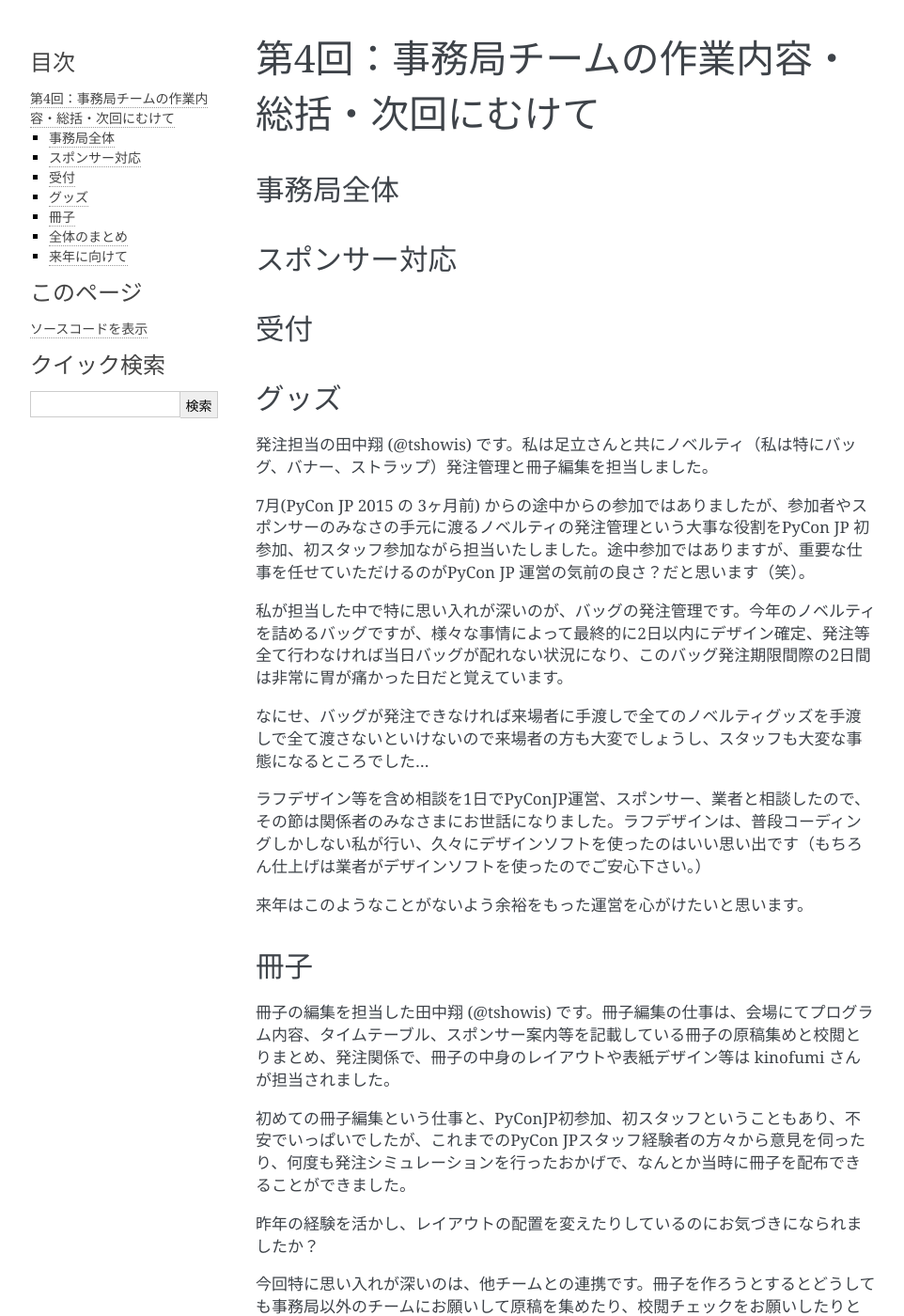
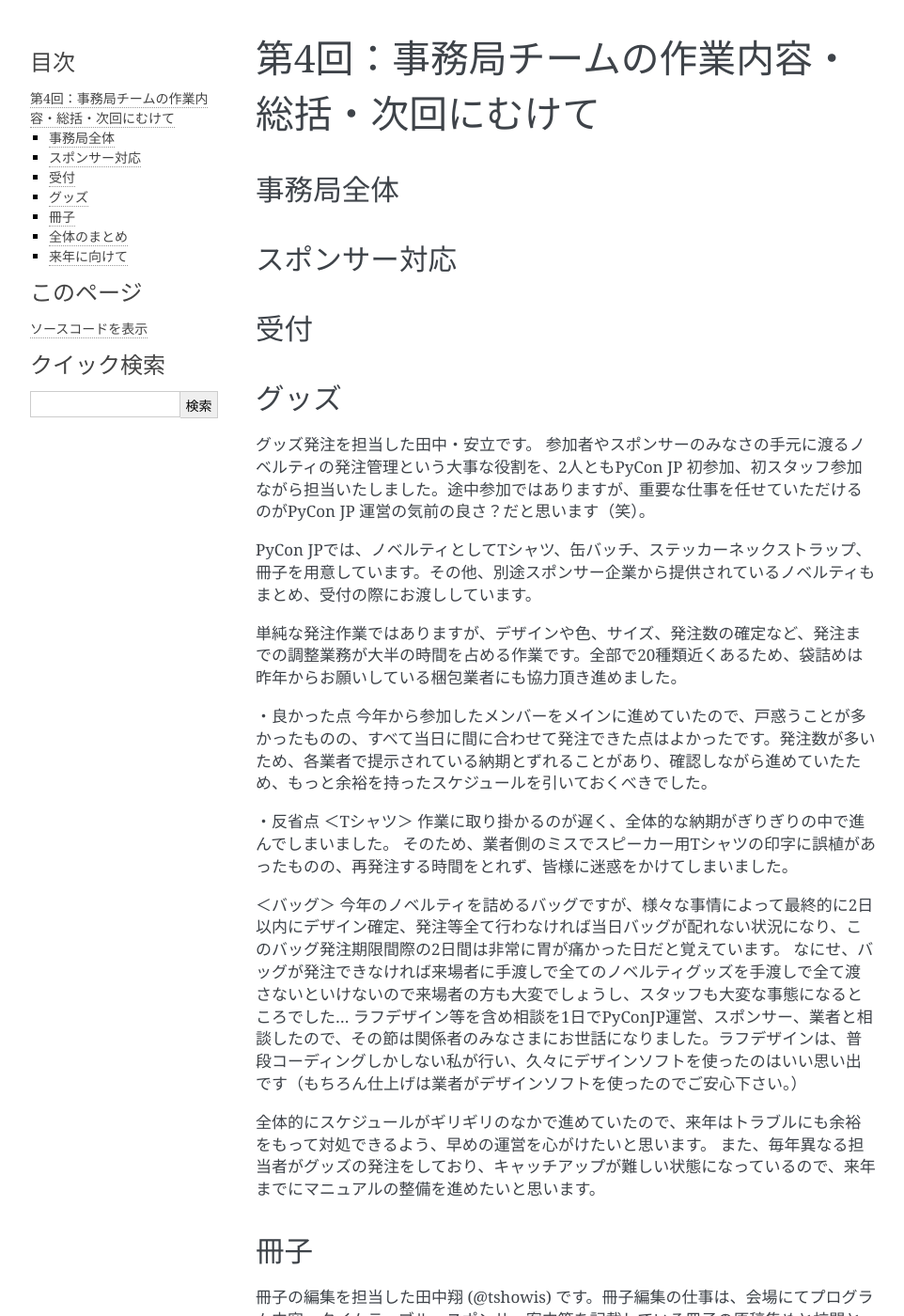
Before and after one commit to pyconjp/codezine-after-reports2015, a Sphinx documentation site: the page built from source/04_jimukyoku.rst, in a window 1280 px wide and 1400 px high. Shown: the whole window at 94% size, without its empty margins (148-1110 px from the left). Built offline with Sphinx 7.4.7, drawn with Linux system fonts in a browser that asks for light colours.

Commit message:
Modified text by angela & wrote prfile of angela

```diff
--- a/source/04_jimukyoku.rst
+++ b/source/04_jimukyoku.rst
@@ -13,18 +13,29 @@
 
 グッズ
 =======
-発注担当の田中翔 (@tshowis) です。私は足立さんと共にノベルティ（私は特にバッグ、バナー、ストラップ）発注管理と冊子編集を担当しました。
+グッズ発注を担当した田中・安立です。
+参加者やスポンサーのみなさの手元に渡るノベルティの発注管理という大事な役割を、2人ともPyCon JP 初参加、初スタッフ参加ながら担当いたしました。途中参加ではありますが、重要な仕事を任せていただけるのがPyCon JP 運営の気前の良さ？だと思います（笑）。
+
+PyCon JPでは、ノベルティとしてTシャツ、缶バッチ、ステッカーネックストラップ、冊子を用意しています。その他、別途スポンサー企業から提供されているノベルティもまとめ、受付の際にお渡ししています。
+
+単純な発注作業ではありますが、デザインや色、サイズ、発注数の確定など、発注までの調整業務が大半の時間を占める作業です。全部で20種類近くあるため、袋詰めは昨年からお願いしている梱包業者にも協力頂き進めました。
 
 
-7月(PyCon JP 2015 の 3ヶ月前) からの途中からの参加ではありましたが、参加者やスポンサーのみなさの手元に渡るノベルティの発注管理という大事な役割をPyCon JP 初参加、初スタッフ参加ながら担当いたしました。途中参加ではありますが、重要な仕事を任せていただけるのがPyCon JP 運営の気前の良さ？だと思います（笑）。
+・良かった点
+今年から参加したメンバーをメインに進めていたので、戸惑うことが多かったものの、すべて当日に間に合わせて発注できた点はよかったです。発注数が多いため、各業者で提示されている納期とずれることがあり、確認しながら進めていたため、もっと余裕を持ったスケジュールを引いておくべきでした。
 
-私が担当した中で特に思い入れが深いのが、バッグの発注管理です。今年のノベルティを詰めるバッグですが、様々な事情によって最終的に2日以内にデザイン確定、発注等全て行わなければ当日バッグが配れない状況になり、このバッグ発注期限間際の2日間は非常に胃が痛かった日だと覚えています。
+・反省点
+＜Tシャツ＞
+作業に取り掛かるのが遅く、全体的な納期がぎりぎりの中で進んでしまいました。
+そのため、業者側のミスでスピーカー用Tシャツの印字に誤植があったものの、再発注する時間をとれず、皆様に迷惑をかけてしまいました。
 
+＜バッグ＞
+今年のノベルティを詰めるバッグですが、様々な事情によって最終的に2日以内にデザイン確定、発注等全て行わなければ当日バッグが配れない状況になり、このバッグ発注期限間際の2日間は非常に胃が痛かった日だと覚えています。
 なにせ、バッグが発注できなければ来場者に手渡しで全てのノベルティグッズを手渡しで全て渡さないといけないので来場者の方も大変でしょうし、スタッフも大変な事態になるところでした…
-
 ラフデザイン等を含め相談を1日でPyConJP運営、スポンサー、業者と相談したので、その節は関係者のみなさまにお世話になりました。ラフデザインは、普段コーディングしかしない私が行い、久々にデザインソフトを使ったのはいい思い出です（もちろん仕上げは業者がデザインソフトを使ったのでご安心下さい。）
 
-来年はこのようなことがないよう余裕をもった運営を心がけたいと思います。
+全体的にスケジュールがギリギリのなかで進めていたので、来年はトラブルにも余裕をもって対処できるよう、早めの運営を心がけたいと思います。
+また、毎年異なる担当者がグッズの発注をしており、キャッチアップが難しい状態になっているので、来年までにマニュアルの整備を進めたいと思います。
 
 
 
```
Also changed, not shown: source/04_authors.rst (+9 -0 lines).
